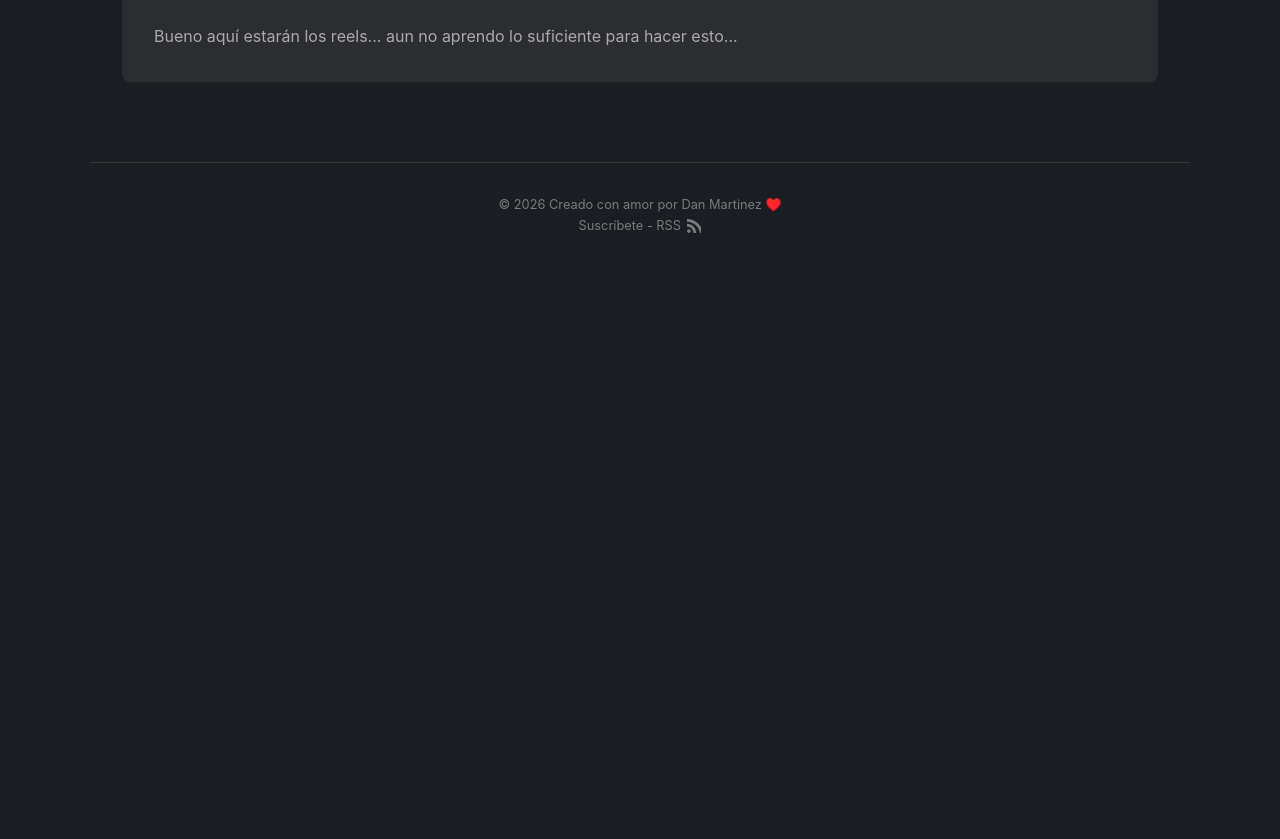
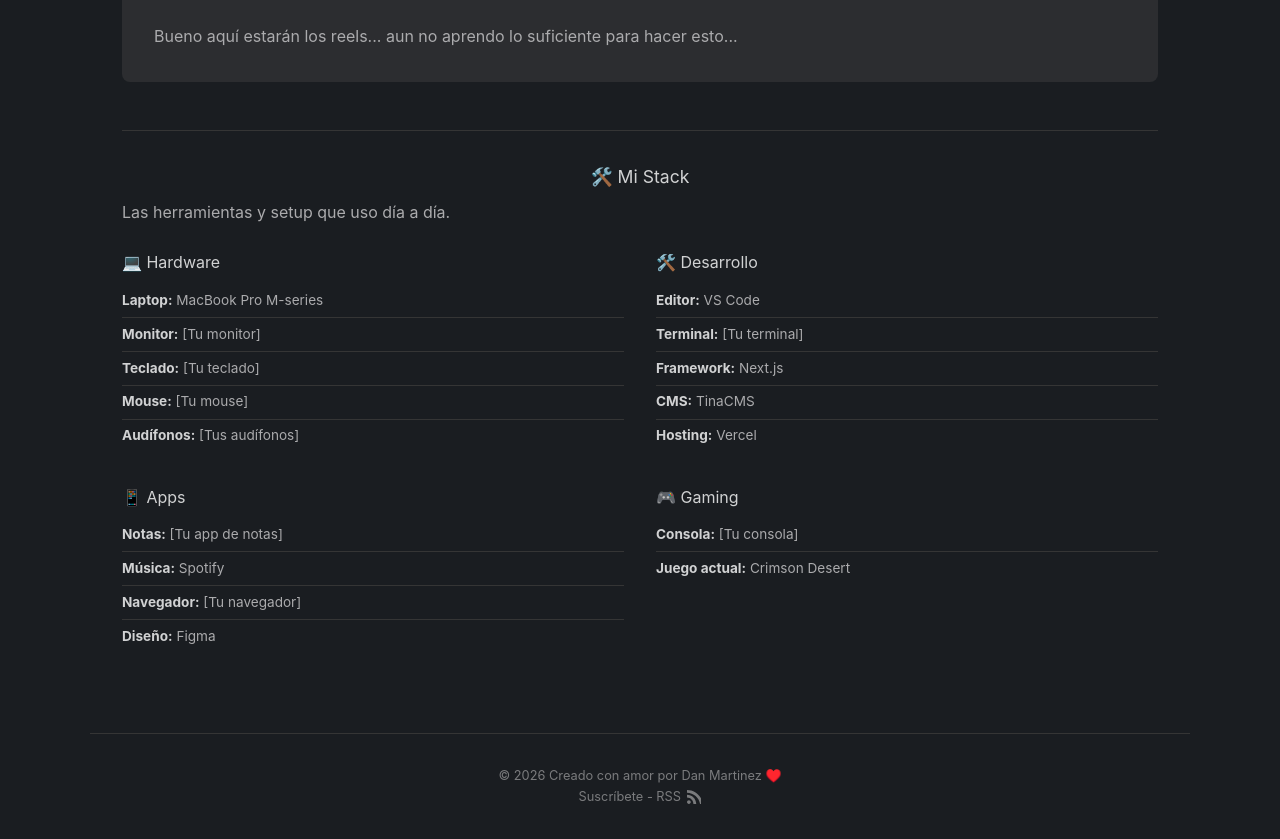
Before and after one commit to DanMartinezMx/eldanmtz, a Next.js app: page /about in a window 1280 px wide. Shown: the part 560-1399 px from the top of the page. Before the commit the page ends 828 px from the top, so only its background shows below. Built offline with nearby package versions, Linux system fonts and the light colour scheme.

Commit message:
refactor: rename to 'El otro Tab', merge Stack into About, add Inicio link, use logo.png

```diff
--- a/src/app/about/page.tsx
+++ b/src/app/about/page.tsx
@@ -4,7 +4,7 @@
   title: "Acerca de",
   description: "Lo que pasa cuando cierras la laptop. Un blog sobre tech, comida, juegos y la vida real.",
   openGraph: {
-    title: "Acerca de — El Otro Tab",
+    title: "Acerca de — El otro Tab",
     description: "Lo que pasa cuando cierras la laptop. Un blog sobre tech, comida, juegos y la vida real.",
     url: "https://eldanmtz.com/about",
   },
@@ -31,7 +31,8 @@
           jugar videojuegos, ver películas, leer y escribir. Cuándo la paternidad da un descanso.
           Este blog es mi proyecto personal, para aprender nuevas cosas, para documentar y compartir.
         </p>
-        <p>Espero que este blog sea de tu agrado. Que te haga reir, aprender algo nuevo,
+        <p>
+          Espero que este blog sea de tu agrado. Que te haga reir, aprender algo nuevo,
           cuestionarte, o pasar el rato mientras estás en el baño. No todo son reels.
         </p>
         <p>Pero por si si, acá están los míos</p>
@@ -40,7 +41,54 @@
       <section className="about-section">
         <h2>Instagram</h2>
         <div className="instagram-placeholder">
-          <p>Bueno aquí estarán los reels... aun no aprendo lo suficiente para hacer esto... </p>
+          <p>Bueno aquí estarán los reels... aun no aprendo lo suficiente para hacer esto...</p>
+        </div>
+      </section>
+
+      <section className="about-section stack-section">
+        <h2>🛠️ Mi Stack</h2>
+        <p className="stack-subtitle">Las herramientas y setup que uso día a día.</p>
+
+        <div className="stack-grid">
+          <div className="stack-category">
+            <h3>💻 Hardware</h3>
+            <ul>
+              <li><strong>Laptop:</strong> MacBook Pro M-series</li>
+              <li><strong>Monitor:</strong> [Tu monitor]</li>
+              <li><strong>Teclado:</strong> [Tu teclado]</li>
+              <li><strong>Mouse:</strong> [Tu mouse]</li>
+              <li><strong>Audífonos:</strong> [Tus audífonos]</li>
+            </ul>
+          </div>
+
+          <div className="stack-category">
+            <h3>🛠️ Desarrollo</h3>
+            <ul>
+              <li><strong>Editor:</strong> VS Code</li>
+              <li><strong>Terminal:</strong> [Tu terminal]</li>
+              <li><strong>Framework:</strong> Next.js</li>
+              <li><strong>CMS:</strong> TinaCMS</li>
+              <li><strong>Hosting:</strong> Vercel</li>
+            </ul>
+          </div>
+
+          <div className="stack-category">
+            <h3>📱 Apps</h3>
+            <ul>
+              <li><strong>Notas:</strong> [Tu app de notas]</li>
+              <li><strong>Música:</strong> Spotify</li>
+              <li><strong>Navegador:</strong> [Tu navegador]</li>
+              <li><strong>Diseño:</strong> Figma</li>
+            </ul>
+          </div>
+
+          <div className="stack-category">
+            <h3>🎮 Gaming</h3>
+            <ul>
+              <li><strong>Consola:</strong> [Tu consola]</li>
+              <li><strong>Juego actual:</strong> Crimson Desert</li>
+            </ul>
+          </div>
         </div>
       </section>
     </div>
--- a/src/app/blog/page.tsx
+++ b/src/app/blog/page.tsx
@@ -6,7 +6,7 @@
   title: "Blog",
   description: "Posts sobre lo que pasa cuando cierras la laptop. Un blog sobre tech, comida, juegos y la vida real.",
   openGraph: {
-    title: "Blog — El Otro Tab",
+    title: "Blog — El otro Tab",
     description: "Posts sobre lo que pasa cuando cierras la laptop. Un blog sobre tech, comida, juegos y la vida real.",
     type: "website",
     url: "https://eldanmtz.com/blog",
--- a/src/app/feed.xml/route.ts
+++ b/src/app/feed.xml/route.ts
@@ -38,7 +38,7 @@
   const feed = `<?xml version="1.0" encoding="UTF-8"?>
 <rss version="2.0" xmlns:atom="http://www.w3.org/2005/Atom">
   <channel>
-    <title>El Otro Tab</title>
+    <title>El otro Tab</title>
     <link>https://eldanmtz.com</link>
     <description>Lo que pasa cuando cierras la laptop. Un blog sobre tech, comida, juegos y la vida real.</description>
     <language>es-mx</language>
--- a/src/app/globals.css
+++ b/src/app/globals.css
@@ -98,6 +98,10 @@
   height: 36px;
   width: auto;
   display: block;
+}
+
+[data-theme="light"] .nav-logo-img {
+  filter: invert(1);
 }
 
 .nav-links {
@@ -1158,6 +1162,61 @@
 }
 
 /* =============================================
+   STACK (inside About page)
+   ============================================= */
+
+.stack-section {
+  margin-top: 3rem;
+  padding-top: 2rem;
+  border-top: 1px solid var(--border);
+}
+
+.stack-subtitle {
+  text-align: center;
+  color: var(--text-muted);
+  margin-bottom: 1.5rem;
+}
+
+.stack-grid {
+  display: grid;
+  grid-template-columns: 1fr 1fr;
+  gap: 2rem;
+}
+
+.stack-category h3 {
+  font-size: 1rem;
+  margin-bottom: 0.5rem;
+  color: var(--text-primary);
+}
+
+.stack-category ul {
+  list-style: none;
+  padding: 0;
+}
+
+.stack-category li {
+  padding: 0.35rem 0;
+  color: var(--text-secondary);
+  font-size: 0.85rem;
+  border-bottom: 1px solid var(--border);
+}
+
+.stack-category li:last-child {
+  border-bottom: none;
+}
+
+.stack-category li strong {
+  color: var(--text-primary);
+}
+
+@media (max-width: 768px) {
+  .stack-grid {
+    grid-template-columns: 1fr;
+    gap: 1.5rem;
+  }
+}
+
+/* =============================================
    RESPONSIVE
    ============================================= */
 .nav-socials-mobile {
--- a/src/app/layout.tsx
+++ b/src/app/layout.tsx
@@ -6,21 +6,21 @@
 export const metadata: Metadata = {
   metadataBase: new URL("https://eldanmtz.com"),
   title: {
-    default: "El Otro Tab — Dan Martinez",
-    template: "%s — El Otro Tab",
+    default: "El otro Tab — Dan Martinez",
+    template: "%s — El otro Tab",
   },
   description: "Lo que pasa cuando cierras la laptop. Un blog sobre tech, comida, juegos y la vida real.",
   openGraph: {
-    title: "El Otro Tab — Dan Martinez",
+    title: "El otro Tab — Dan Martinez",
     description: "Lo que pasa cuando cierras la laptop. Un blog sobre tech, comida, juegos y la vida real.",
     url: "https://eldanmtz.com",
-    siteName: "El Otro Tab",
+    siteName: "El otro Tab",
     locale: "es_MX",
     type: "website",
   },
   twitter: {
     card: "summary_large_image",
-    title: "El Otro Tab — Dan Martinez",
+    title: "El otro Tab — Dan Martinez",
     description: "Lo que pasa cuando cierras la laptop. Un blog sobre tech, comida, juegos y la vida real.",
     creator: "@eldanmtz",
   },
--- a/src/app/now/page.tsx
+++ b/src/app/now/page.tsx
@@ -4,7 +4,7 @@
   title: "Enfoque",
   description: "Esto es en lo que estoy metido actualmente.",
   openGraph: {
-    title: "Enfoque — El Otro Tab",
+    title: "Enfoque — El otro Tab",
     description: "Esto es en lo que estoy metido actualmente.",
     url: "https://eldanmtz.com/now",
   },
--- a/src/app/uses/page.tsx
+++ /dev/null
@@ -1,71 +0,0 @@
-import type { Metadata } from "next";
-
-export const metadata: Metadata = {
-    title: "Stack",
-    description: "Las herramientas, apps y setup que uso día a día.",
-    openGraph: {
-        title: "Stack — El Otro Tab",
-        description: "Las herramientas, apps y setup que uso día a día.",
-        url: "https://eldanmtz.com/uses",
-    },
-};
-
-export default function UsesPage() {
-    return (
-        <div className="uses-page">
-            <h1>Stack</h1>
-            <p className="uses-subtitle">Las herramientas y setup que uso día a día.</p>
-
-            <section className="uses-section">
-                <h2>💻 Hardware</h2>
-                <ul>
-                    <li><strong>Laptop:</strong> MacBook Pro M-series</li>
-                    <li><strong>Monitor:</strong> [Tu monitor]</li>
-                    <li><strong>Teclado:</strong> [Tu teclado]</li>
-                    <li><strong>Mouse:</strong> [Tu mouse]</li>
-                    <li><strong>Audífonos:</strong> [Tus audífonos]</li>
-                </ul>
-            </section>
-
-            <section className="uses-section">
-                <h2>🛠️ Desarrollo</h2>
-                <ul>
-                    <li><strong>Editor:</strong> VS Code</li>
-                    <li><strong>Terminal:</strong> [Tu terminal]</li>
-                    <li><strong>Framework:</strong> Next.js</li>
-                    <li><strong>CMS:</strong> TinaCMS</li>
-                    <li><strong>Hosting:</strong> Vercel</li>
-                    <li><strong>Dominio:</strong> Namecheap / Cloudflare</li>
-                </ul>
-            </section>
-
-            <section className="uses-section">
-                <h2>📱 Apps</h2>
-                <ul>
-                    <li><strong>Notas:</strong> [Tu app de notas]</li>
-                    <li><strong>Música:</strong> Spotify</li>
-                    <li><strong>Navegador:</strong> [Tu navegador]</li>
-                    <li><strong>Diseño:</strong> Figma</li>
-                </ul>
-            </section>
-
-            <section className="uses-section">
-                <h2>🎮 Gaming</h2>
-                <ul>
-                    <li><strong>Consola:</strong> [Tu consola]</li>
-                    <li><strong>Juego actual:</strong> Crimson Desert</li>
-                </ul>
-            </section>
-
-            <section className="uses-section">
-                <h2>☕ Cocina</h2>
-                <ul>
-                    <li><strong>Cafetera:</strong> [Tu cafetera]</li>
-                    <li><strong>Cuchillo favorito:</strong> [Tu cuchillo]</li>
-                </ul>
-            </section>
-
-            <p className="uses-updated">Última actualización: Junio 2026</p>
-        </div>
-    );
-}
--- a/src/components/Navigation.tsx
+++ b/src/components/Navigation.tsx
@@ -5,16 +5,15 @@
 import { usePathname } from "next/navigation";
 import { useState } from "react";
 import { ThemeToggle } from "./ThemeToggle";
-import { SearchDialog } from "./SearchDialog";
 
 export function Navigation() {
   const pathname = usePathname();
   const [menuOpen, setMenuOpen] = useState(false);
 
   const navItems = [
+    { href: "/", label: "Inicio 🏠" },
     { href: "/now", label: "Enfoque 🎧" },
     { href: "/blog", label: "Blog 👨🏽‍💻" },
-    { href: "/uses", label: "Stack 🛠️" },
     { href: "/about", label: "Acerca de 👤" },
   ];
 
@@ -51,7 +50,7 @@
         <Link href="/" className="nav-logo">
           <Image
             src="/logo.png"
-            alt="El Otro Tab"
+            alt="El otro Tab"
             width={160}
             height={40}
             priority
@@ -76,9 +75,8 @@
           </div>
         </nav>
 
-        {/* Right: Search + Socials */}
+        {/* Right: Socials */}
         <div className="nav-socials">
-          <SearchDialog posts={[]} />
           {socials}
         </div>
 
```
Also changed, not shown: public/manifest.json.
